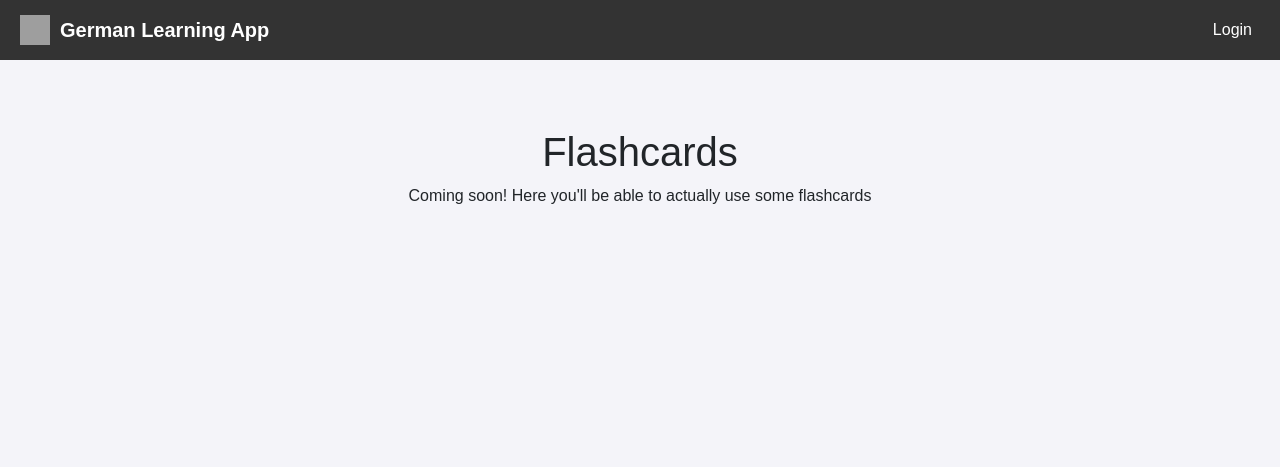
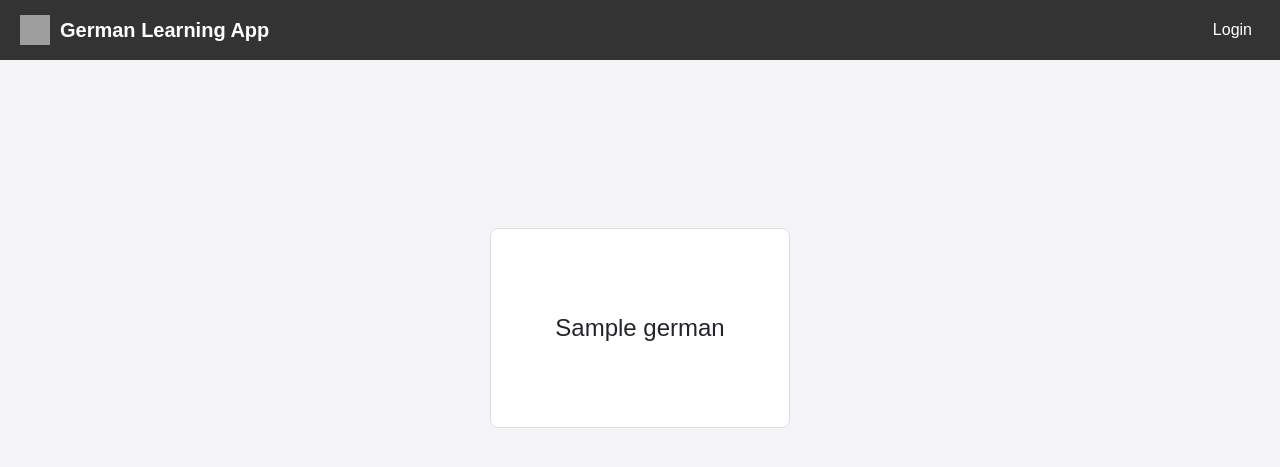
Before and after one commit to JaredTPonting/GermanApp, a Flask app: template app/templates/flashcards.html in a window 1280 px wide. Shown: the top 467 px of the page. Run offline with Flask 3, Linux system fonts and the light colour scheme; the template is opened without the code that fills it: most values are stand-ins (such as "Sample title", 1, 10 or a date in 2020); some libraries are stand-ins or nearby versions; grey boxes are pictures that could not be loaded.

Commit message:
flashcards

```diff
--- a/app.py
+++ b/app.py
@@ -3,7 +3,7 @@ from app import create_app, db
 app = create_app()
 
 with app.app_context():
-    db.drop_all()  # This will drop all tables in the database
+    # db.drop_all()  # This will drop all tables in the database
     db.create_all()  # Recreate them
 
 if __name__ == "__main__":
--- a/app/__init__.py
+++ b/app/__init__.py
@@ -34,6 +34,6 @@ def create_app():
     from .learning_routes import learning_bp # learning routes
     app.register_blueprint(main_bp)
     app.register_blueprint(auth_bp, url_prefix="/auth")  # auth routes will be prefixed with /auth
-    app.register_blueprint(learning_bp)
+    app.register_blueprint(learning_bp, url_prefix="/learning")
 
     return app
--- a/app/templates/flashcards.html
+++ b/app/templates/flashcards.html
@@ -1,8 +1,110 @@
 {% extends "base.html" %}
+{% block title %}Flash Cards{% endblock %}
+{% block content %}
+<div id="flashcard-container" class="flashcard-container">
+  <div id="flashcard" class="flashcard" onclick="flipCard()">
+    <div class="front">
+      {{ card.german }}
+    </div>
+    <div class="back">
+      {{ card.translation }}
+    </div>
+  </div>
+</div>
 
-{% block title %}Profile - German Learning App{% endblock %}
+<script>
+  // Toggle the flipped state when the card is tapped.
+  function flipCard() {
+    const cardElem = document.getElementById('flashcard');
+    cardElem.classList.toggle('flipped');
+  }
 
-{% block content %}
-  <h1>Flashcards</h1>
-  <p>Coming soon! Here you'll be able to actually use some flashcards</p>
+  // Variables to record touch positions.
+  let touchstartX = 0;
+  let touchendX = 0;
+  const flashcard = document.getElementById('flashcard');
+
+  flashcard.addEventListener('touchstart', function(event) {
+    touchstartX = event.changedTouches[0].screenX;
+  }, false);
+
+  flashcard.addEventListener('touchend', function(event) {
+    touchendX = event.changedTouches[0].screenX;
+    handleSwipe();
+  }, false);
+
+  function handleSwipe() {
+    // Define a minimum swipe distance.
+    const swipeThreshold = 50;
+    if (touchendX < touchstartX - swipeThreshold) {
+      // Swiped left: mark as incorrect.
+      updateCard(false);
+    }
+    if (touchendX > touchstartX + swipeThreshold) {
+      // Swiped right: mark as correct.
+      updateCard(true);
+    }
+  }
+
+  // Placeholder function for updating card data.
+  function updateCard(correct) {
+    console.log("Card marked as", correct ? "correct" : "incorrect");
+    // Later, use fetch() or AJAX to send the card update to your server.
+    // For example:
+    // fetch('/learning/update_card', {
+    //   method: 'POST',
+    //   headers: {'Content-Type': 'application/json'},
+    //   body: JSON.stringify({card_id: {{ card.id }}, correct: correct})
+    // })
+    // .then(response => response.json())
+    // .then(data => {
+    //    // Load next card or update UI.
+    // });
+  }
+</script>
+
+<style>
+  /* Container perspective for 3D effect */
+  .flashcard-container {
+    perspective: 1000px;
+    margin-top: 100px;  /* Adjust if needed to clear the navbar */
+  }
+
+  /* Flashcard styling */
+  .flashcard {
+    width: 300px;
+    height: 200px;
+    margin: 0 auto;
+    position: relative;
+    transition: transform 0.6s;
+    transform-style: preserve-3d;
+    cursor: pointer;
+  }
+
+  /* Flip the card when it has the 'flipped' class */
+  .flashcard.flipped {
+    transform: rotateY(180deg);
+  }
+
+  /* Front and back face styling */
+  .flashcard .front,
+  .flashcard .back {
+    position: absolute;
+    width: 100%;
+    height: 100%;
+    backface-visibility: hidden;
+    border: 1px solid #ddd;
+    border-radius: 8px;
+    background: #fff;
+    display: flex;
+    justify-content: center;
+    align-items: center;
+    font-size: 24px;
+  }
+
+  /* Hide the back until flipped */
+  .flashcard .back {
+    transform: rotateY(180deg);
+  }
+</style>
 {% endblock %}
```
Also changed, not shown: app/learning_routes.py (+7 -2 lines).
